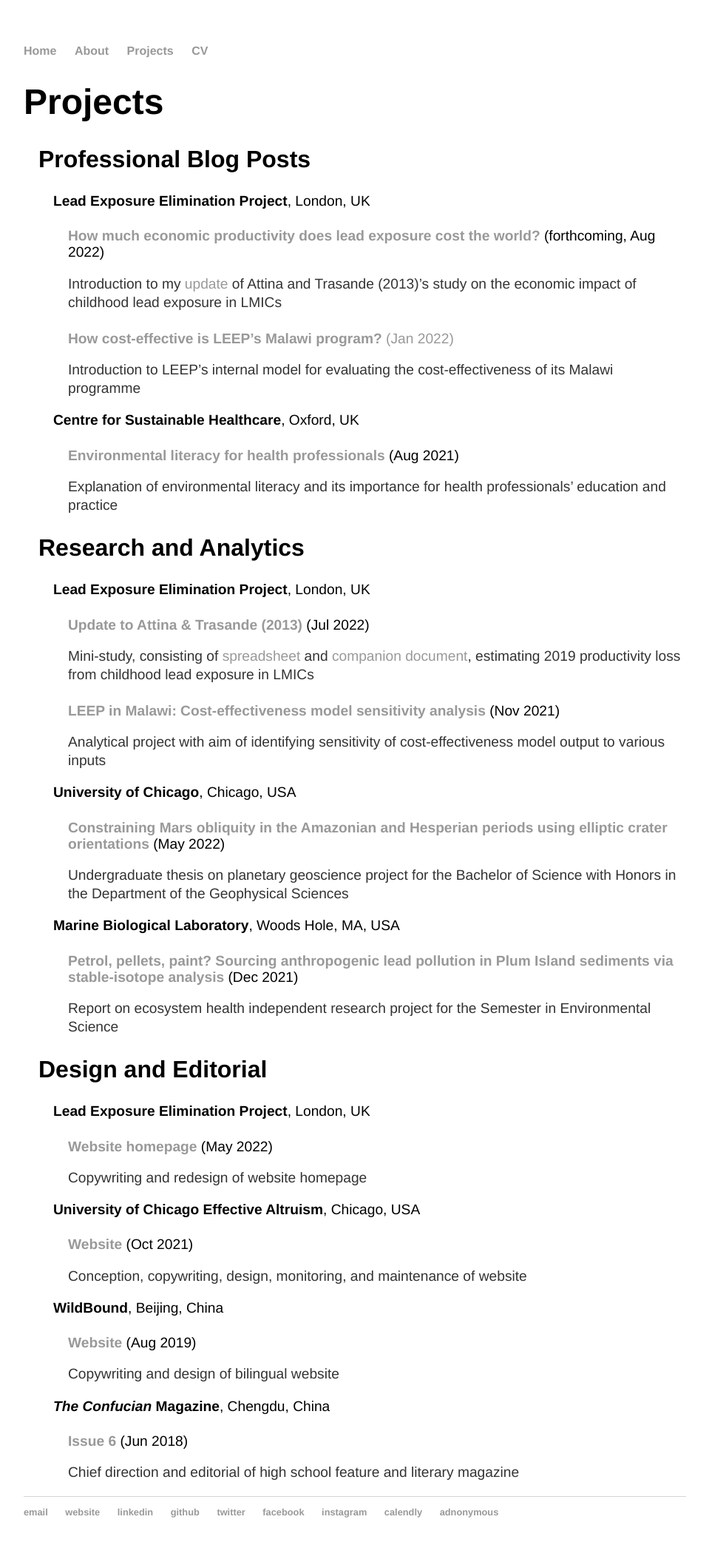
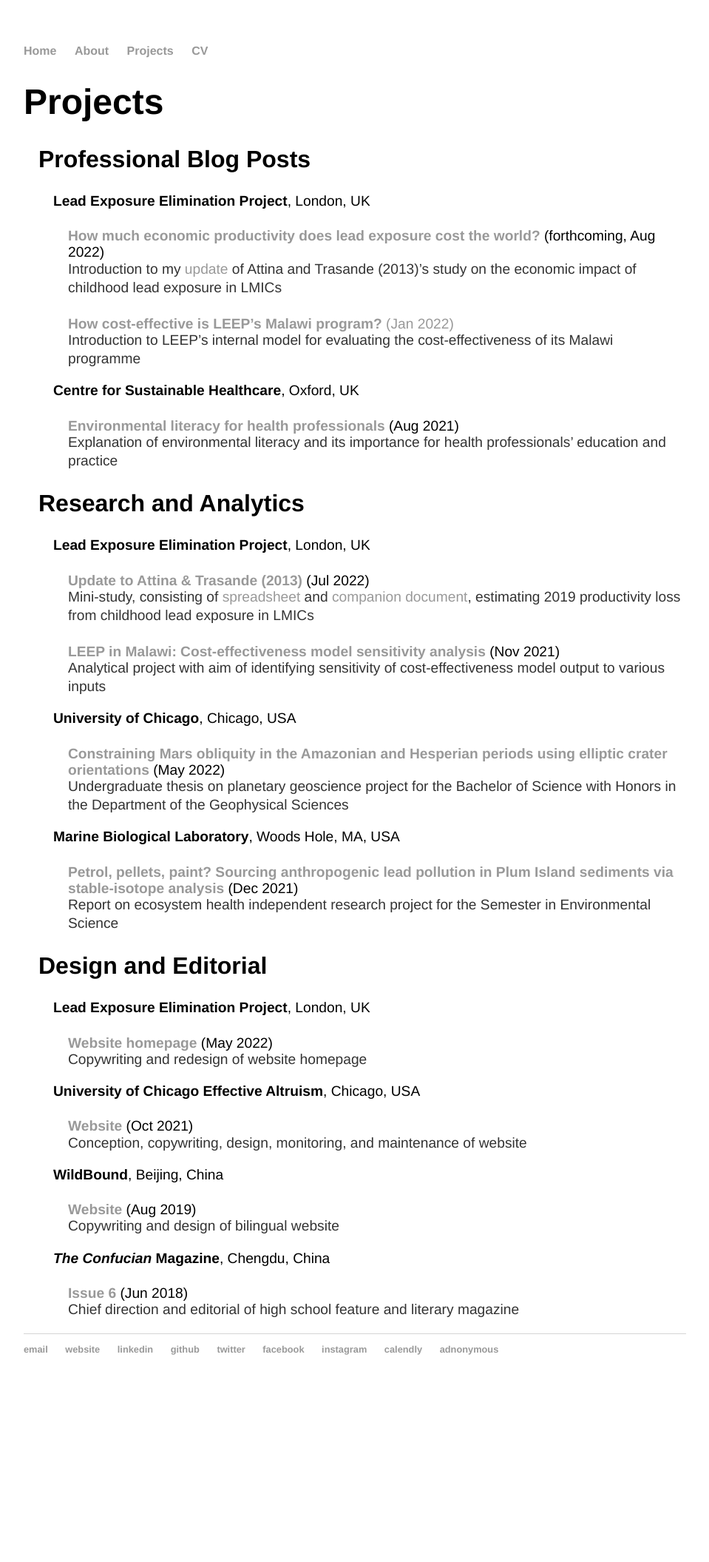
Before and after one commit to y-james-hu/y-james-hu.github.io, a Jekyll site: the page built from projects/index.html, in a window 1280 px wide. Shown: the whole page at 74% size, without its empty margins (160-1119 px from the left). Built offline with Jekyll 4.4.1, drawn with Linux system fonts in a browser that asks for light colours; after the commit the page ends 1891 px from its top, so only the background shows below that.

Commit message:
Update main.css

```diff
--- a/css/main.css
+++ b/css/main.css
@@ -34,7 +34,7 @@
 h4 {
     font-size: 1.2em;
     font-family:'Helvetica', 'Arial', 'Sans-Serif';
-    margin-bottom: 0px;
+    margin-bottom: -20px;
 }
 p {
     font-size: 1.2em;
```
